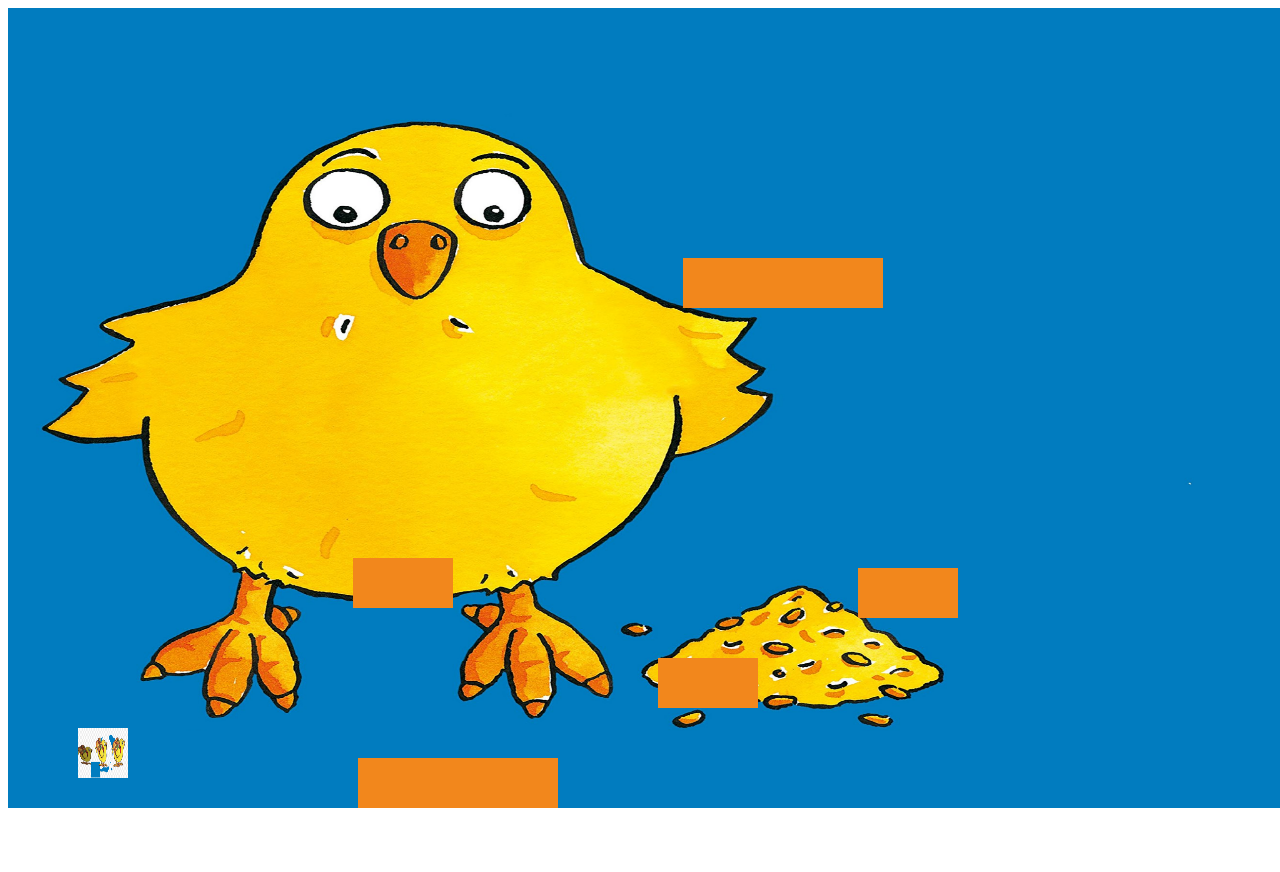
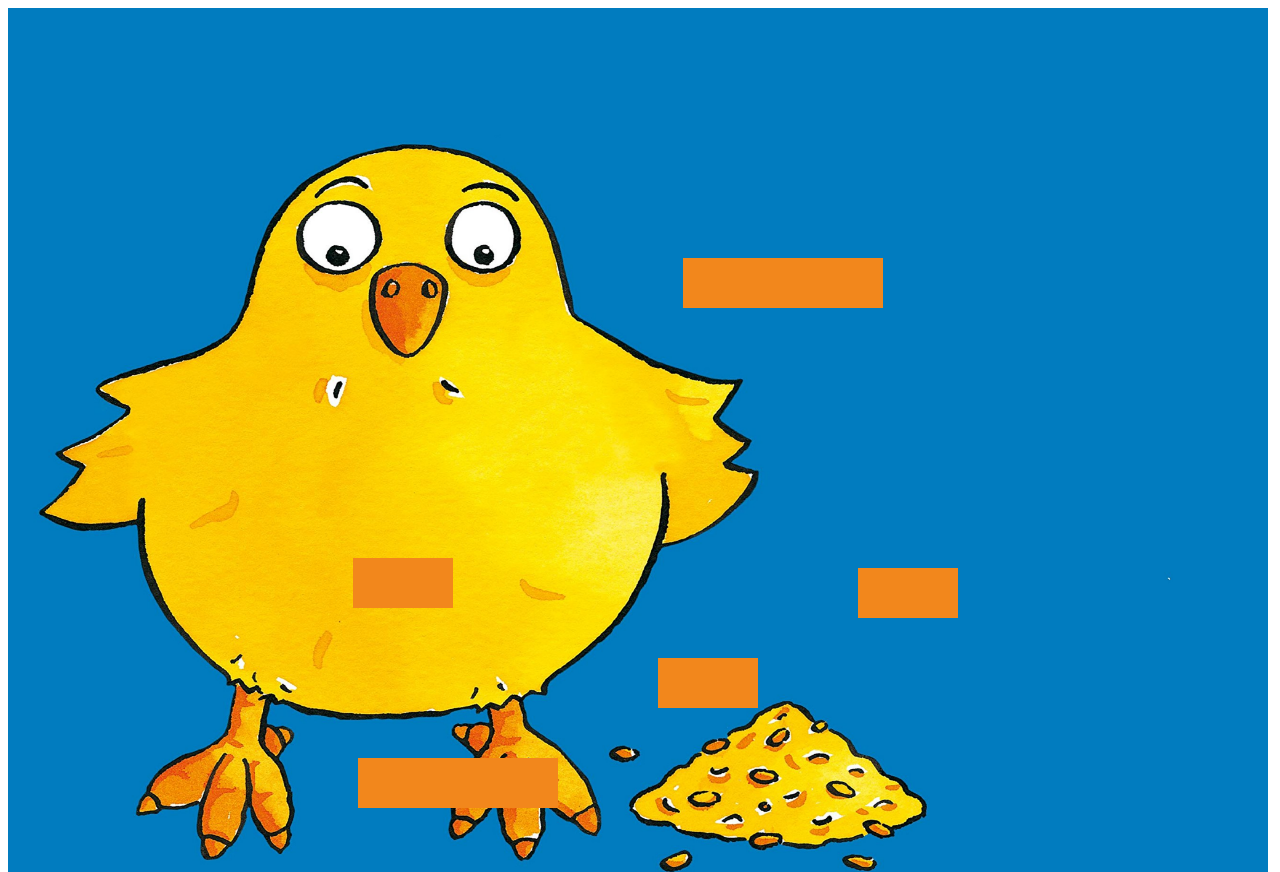
Before and after one commit to Luca-TC/Game-Pollo-Pepe, a plain HTML site: page index.html in a window 1280 px wide. Shown: the top 872 px of the page. Before the commit the page ends 820 px from the top, so only its background shows below. Drawn offline with Linux system fonts and the light colour scheme; animation ran at ten frames a second.

Commit message:
Nombre_en_clave

```diff
--- a/js/game.js
+++ b/js/game.js
@@ -22,13 +22,12 @@
         this.ctx = this.canvas.getContext("2d")
         this.setDimensions()
         this.start()
-        this.move()
 
     },
 
     setDimensions() {
-        this.width = window.innerWidth
-        this.height = window.innerHeight
+        this.width = 1260
+        this.height = 960
         this.canvas.width = this.width
         this.canvas.height = this.height
     },
@@ -41,10 +40,12 @@
 
             this.framesCounter > 5000 ? this.framesCounter = 0 : this.framesCounter++
 
-
             this.drawAll()
 
+            this.moveCollision()
+            this.player.fell()
 
+            console.log(this.moveCollision())
         }, 1000 / this.FPS)
     },
 
@@ -63,17 +64,37 @@
         this.background.draw()
         this.player.draw()
         this.obstacles.forEach(obs => obs.draw())
+
+
     },
+    moveCollision() {
+        return this.obstacles.some((obs, idx) => {
+            if (this.player.playerPos.X + this.player.playerWidth > obs.ObsPos.x &&
+                this.player.playerPos.Y + this.player.playerHeight > obs.ObsPos.y &&
+                this.player.playerPos.Y < obs.ObsPos.y + obs.ObsHeight &&
+                this.player.playerPos.X < obs.ObsPos.x + obs.ObsWidth) { //SI HAY COLISION
+
+                if (this.player.playerPos.Y <= obs.ObsPos.y + obs.ObsHeight) {
+                    this.player.playerPosY0 = obs.ObsPos.y - this.player.playerHeight
+                    console.log('da con la pies en la parte superiorrrr')
+
+                } else if ((this.player.playerPos.Y + this.player.playerHeight) <= obs.ObsPos.y) {
+                    this.player.playerPos.Y = obs.ObsPos.y - this.player.playerHeight
+                    console.log('da con la cabeza en la parte inferior')
+
+                } else {
+                    this.player.fell()
+                }
+
+            }
+        })
+    }
+
+
+
 
     // clear() {
     //     this.ctx.clearRect(0, 0, this.width, this.height)
     // },
-    move() {
-        this.player.moveRight()
-        this.player.moveLeft()
-        this.player.moveDown()
-        this.player.moveUp()
-    }
+
 }
-/*Decirle al pixel que en todos los ejes X e Y
-creza +1 o decrezca -1 si va hacia adelante o hacia atras, arriba o abajo.*/
--- a/js/player.js
+++ b/js/player.js
@@ -10,15 +10,15 @@
         this.playerWidth = playerW
         this.playerHeight = playerH
 
-        this.playerPosX0 =  this.playerWidth + 20
+        this.playerPosX0 = 50
         this.playerPosY0 = this.height - this.playerHeight - 20
-        // console.log(this.playerPosY)
+
         console.log(playerH)
-        //he tenido que poner las posiciones 'zero'
-        this.playerPos={X : this.playerPosX0,Y : this.playerPosY0}
-        this.velY = 30
-        this.velX = 30// nuevo cambio del domingo,
-        //podemos poner una variable por cambiar la velocidad con que se mueve el pollo
+
+        this.playerPos = { X: this.playerPosX0, Y: this.playerPosY0 }
+
+        this.vel = { X: 10, Y: 10 }
+
         this.gravity = 0.4
         this.keys = Keys
         this.setListeners()
@@ -28,81 +28,64 @@
 
     }
 
+    moveRight() {
+        this.playerPos.X += this.vel.X
 
-    moveRight() {
-        this.playerPos.X += this.velX
         if ((this.playerPos.X + this.playerWidth) >= this.width) {
             this.playerPos.X = this.width - this.playerWidth//puse los limites
+
         }
     }
-    // moveRightUp() {
-    //     this.playerPosX += 3
-    //     this.playerPosY -= 3
-    //     }
     moveLeft() {
-        this.playerPos.X -= this.velX
+        this.playerPos.X -= this.vel.X
         console.log(this.playerPos.X)//puse los limites
         if ((this.playerPos.X - this.playerWidth) <= 0) {
             this.playerPos.X = 0
             console.log(this.playerPos.X)//puse los limites
         }
     }
-    // moveLeftUp() {
-    //     this.playerPosX += 3
-    //     this.playerPosY -= 3
-    // }
+
     moveUp() {
-        this.playerPos.Y -= this.velY
+        this.vel.Y = -20
+        this.playerPos.Y += this.vel.Y
+        //limite superior
         if ((this.playerPos.Y - this.playerHeight) <= 0) {
-            this.playerPos.Y = 0//puse los limites
+            this.playerPosY0//puse los limites
+            console.log('jump')
+        }
+
+    }
+    fell() {
+
+        if (this.playerPos.Y < this.playerPosY0) {
+            this.vel.Y += this.gravity
+            this.playerPos.Y += this.vel.Y // funciona, pero rebota mal.
         }
     }
-    moveDown() {
-        this.playerPos.Y += this.velY
-        if ((this.playerPos.Y + this.playerHeight) >= this.height) {
-            this.playerPos.Y = this.height - this.playerHeight //puse los limites
-        }
-    }
-    jump() {
-        this.playerPos.Y -= 40
-        if (this.playerPos.Y >= this.posY0 /*&& this.playerPosY == 40*/) {
-            this.playerPos.Y -= 40;
-            this.velY -= 8;
-        }
-    }
+
+
     setListeners() {
 
         document.addEventListener("keydown", e => {
-            // console.log(e);
-            // console.log(this.keys);
             switch (e.keyCode) {
                 case this.keys.TOP:
                     this.moveUp()
-                    console.log('top');
-                    console.log(this.playerPosY);
+
                     break;
-                // case this.keys.TOP&&this.keys.RIGHT:
-                //     this.moveRightUp()
-                //     break;
                 case this.keys.RIGHT:
                     this.moveRight()
-                    console.log('right');
+
                     break;
                 case this.keys.LEFT:
                     this.moveLeft()
                     console.log('left')
                     break;
-                // case this.keys.TOP && this.keys.LEFT:
-                //     this.moveLeftUp()
+
+                // case this.keys.DOWN:
+                //     this.moveDown()
+                //     console.log('down')
                 //     break;
-                case this.keys.DOWN:
-                    this.moveDown()
-                    console.log('down')
-                    break;
-                case this.keys.SPACE:
-                    this.jump();
-                    console.log('JUMP')
-                    break;
+
             }
         });
     }
```
Also changed, not shown: index.html (+1 -0 lines), js/environment.js (+1 -20 lines), js/rules.js (deleted).
